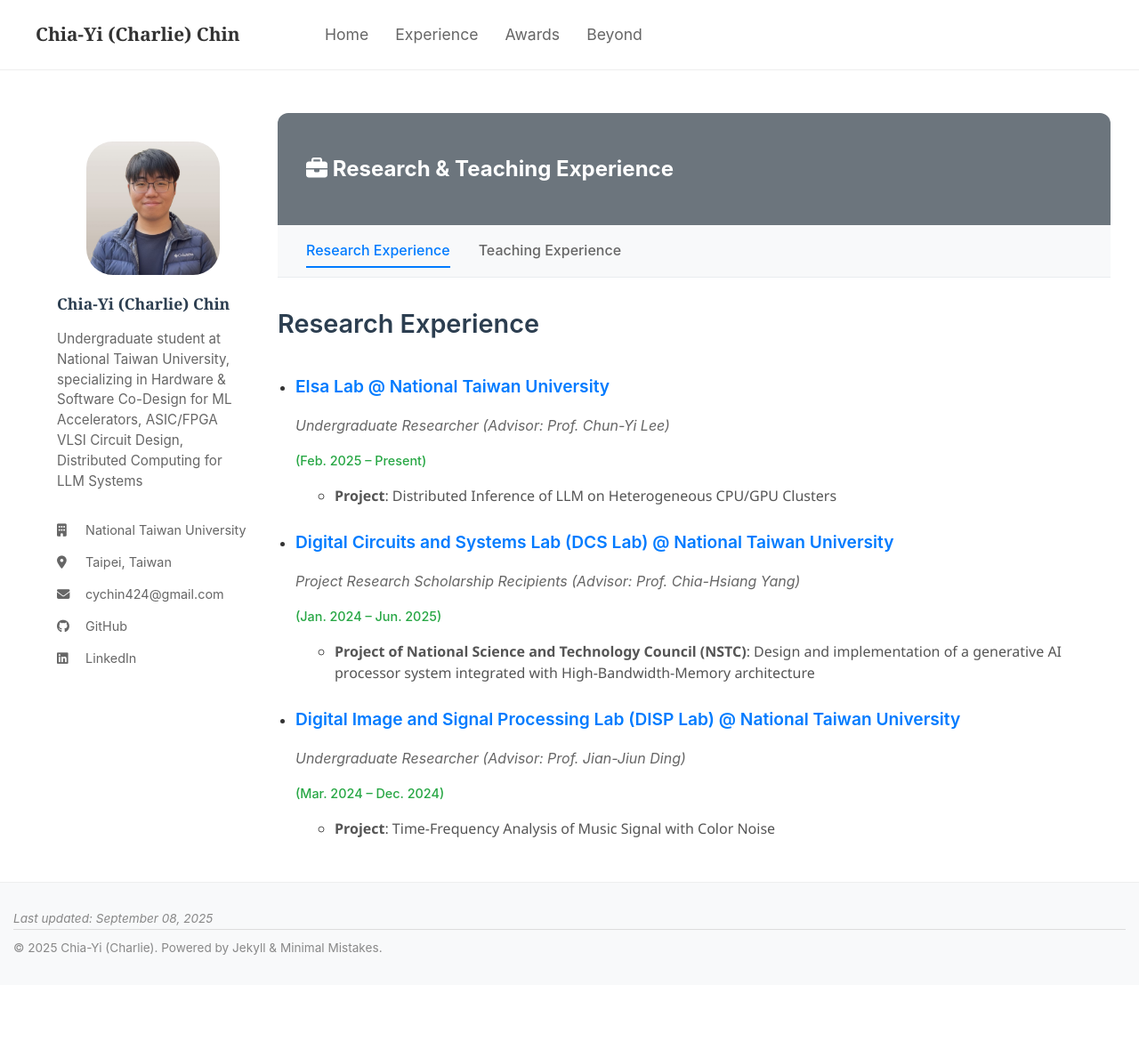
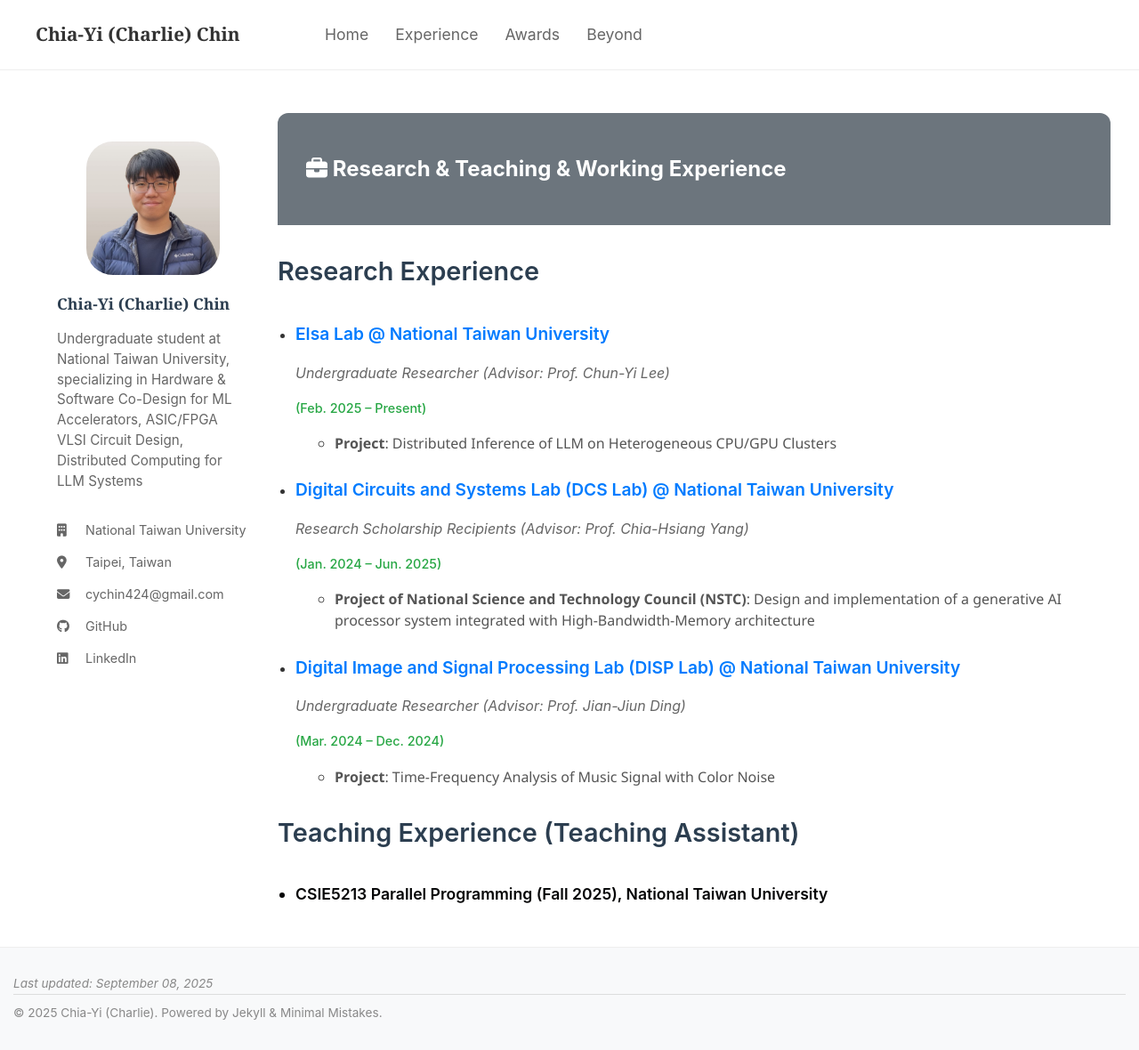
Before and after one commit to charliechin424/charliechin424.github.io, a Jekyll site: the page built from pages/experience.md, in a window 1280 px wide and 1180 px high. Shown: the whole window at 89% size. Built offline with Jekyll 4.4.1, drawn with Linux system fonts in a browser that asks for light colours.

Commit message:
Update Website

```diff
--- a/pages/experience.md
+++ b/pages/experience.md
@@ -181,7 +181,7 @@ ul {
 
 /* Teaching Experience specific styles */
 .course-title {
-  color: #000306f4;
+  color: #000102fb;
   font-weight: 600;
   font-size: 1.1rem;
   margin-bottom: 0.3rem;
@@ -246,85 +246,93 @@ ul {
   <!-- Main Content -->
   <main class="experience-content">
     <div class="experience-content-header">
-      <h2><i class="fa-solid fa-briefcase"></i> Research & Teaching Experience</h2>
+      <h2><i class="fa-solid fa-briefcase"></i> Research & Teaching & Working Experience</h2>
     </div>
 
-    <nav class="experience-section-nav">
+    <!-- <nav class="experience-section-nav">
       <ul>
         <li><a href="#research" class="nav-link active" data-target="research">Research Experience</a></li>
         <li><a href="#teaching" class="nav-link" data-target="teaching">Teaching Experience</a></li>
+        <li><a href="#working" class="nav-link" data-target="working">Working Experience</a></li>
       </ul>
-    </nav>
+    </nav> -->
 
     <!-- Research Experience Section -->
-    <section id="research" class="experience-section active">
-      <h3 class="experience-section-title">Research Experience</h3>
+    <h3 class="experience-section-title">Research Experience</h3>
 
-      <ul>
-          <li>
-              <div class="experience-item">
-                  <div class="experience-header">
-                      <h4 class="position-title">Elsa Lab @ National Taiwan University</h4>
-                      <p class="company-info">Undergraduate Researcher (Advisor: Prof. Chun-Yi Lee)</p>
-                      <p class="duration">(Feb. 2025 – Present)</p>
-                  </div>
-                  <div class="experience-description">
-                      <ul>
-                          <li class="project-item"><strong>Project</strong>: Distributed Inference of LLM on Heterogeneous CPU/GPU Clusters</li>
-                      </ul>
-                  </div>
-              </div>
-          </li>
+    <ul>
+        <li>
+            <div class="experience-item">
+                <div class="experience-header">
+                    <h4 class="position-title">Elsa Lab @ National Taiwan University</h4>
+                    <p class="company-info">Undergraduate Researcher (Advisor: Prof. Chun-Yi Lee)</p>
+                    <p class="duration">(Feb. 2025 – Present)</p>
+                </div>
+                <div class="experience-description">
+                    <ul>
+                        <li class="project-item"><strong>Project</strong>: Distributed Inference of LLM on Heterogeneous CPU/GPU Clusters</li>
+                    </ul>
+                </div>
+            </div>
+        </li>
 
-          <li>
-              <div class="experience-item">
-                  <div class="experience-header">
-                      <h4 class="position-title">Digital Circuits and Systems Lab (DCS Lab) @ National Taiwan University</h4>
-                      <p class="company-info">Project Research Scholarship Recipients (Advisor: Prof. Chia-Hsiang Yang)</p>
-                      <p class="duration">(Jan. 2024 – Jun. 2025)</p>
-                  </div>
-                  <div class="experience-description">
-                      <ul>
-                          <li class="project-item"><strong>Project of National Science and Technology Council (NSTC)</strong>: Design and implementation of a generative AI processor system integrated with High-Bandwidth-Memory architecture</li>
-                      </ul>
-                  </div>
-              </div>
-          </li>
+        <li>
+            <div class="experience-item">
+                <div class="experience-header">
+                    <h4 class="position-title">Digital Circuits and Systems Lab (DCS Lab) @ National Taiwan University</h4>
+                    <p class="company-info">Research Scholarship Recipients (Advisor: Prof. Chia-Hsiang Yang)</p>
+                    <p class="duration">(Jan. 2024 – Jun. 2025)</p>
+                </div>
+                <div class="experience-description">
+                    <ul>
+                        <li class="project-item"><strong>Project of National Science and Technology Council (NSTC)</strong>: Design and implementation of a generative AI processor system integrated with High-Bandwidth-Memory architecture</li>
+                    </ul>
+                </div>
+            </div>
+        </li>
 
-          <li>
-              <div class="experience-item">
-                  <div class="experience-header">
-                      <h4 class="position-title">Digital Image and Signal Processing Lab (DISP Lab) @ National Taiwan University</h4>
-                      <p class="company-info">Undergraduate Researcher (Advisor: Prof. Jian-Jiun Ding)</p>
-                      <p class="duration">(Mar. 2024 – Dec. 2024)</p>
-                  </div>
-                  <div class="experience-description">
-                      <ul>
-                          <li class="project-item"><strong>Project</strong>: Time-Frequency Analysis of Music Signal with Color Noise</li>
-                      </ul>
-                  </div>
-              </div>
-          </li>
-      </ul>
+        <li>
+            <div class="experience-item">
+                <div class="experience-header">
+                    <h4 class="position-title">Digital Image and Signal Processing Lab (DISP Lab) @ National Taiwan University</h4>
+                    <p class="company-info">Undergraduate Researcher (Advisor: Prof. Jian-Jiun Ding)</p>
+                    <p class="duration">(Mar. 2024 – Dec. 2024)</p>
+                </div>
+                <div class="experience-description">
+                    <ul>
+                        <li class="project-item"><strong>Project</strong>: Time-Frequency Analysis of Music Signal with Color Noise</li>
+                    </ul>
+                </div>
+            </div>
+        </li>
+    </ul>
 
-    </section>
+    <!-- Working Experience Section
+    <h3 class="experience-section-title">Working Experience</h3>
+
+    <ul>
+        <li>
+            <div class="experience-item">
+                <div class="experience-header">
+                    <h4 class="position-title">Academia Sinica Research Center</h4>
+                    <p class="company-info">Research Scholarship Recipients in Information Technology Innovation Research Center (Mentor: Dr. Hsiang-Yun Cheng)</p>
+                    <p class="duration">(Sep. 2025 – Present)</p>
+                </div>
+                <div class="experience-description">
+                    <ul>
+                        <li class="project-item"><strong>Project of National Science and Technology Council (NSTC)</strong>: Transcending Intelligence with Transformer Acceleration using Near-Storage and In-Memory Chiplet-based Computing</li>
+                    </ul>
+                </div>
+            </div>
+        </li>
+    </ul> -->
 
     <!-- Teaching Experience Section -->
-    <section id="teaching" class="experience-section">
-      <h3 class="experience-section-title">Teaching Experience</h3>
+    <h3 class="experience-section-title">Teaching Experience (Teaching Assistant)</h3>
+    <ul>
+      <li class="course-title">CSIE5213 Parallel Programming (Fall 2025), National Taiwan University</li>
+    </ul>
 
-      <div class="experience-item">
-        <div class="experience-header">
-          <h4 class="position-title">Teaching Assistant <p class="duration">(Sep. 2025 – Present)</p></h4>
-        </div>
-        <div class="experience-description">
-          <ul>
-            <li class="course-title">CSIE5213 Parallel Programming (Fall 2025), National Taiwan University</li>
-          </ul>
-        </div>
-      </div>
-
-    </section>
   </main>
 </div>
 
```
Also changed, not shown: pages/awards.md (+12 -0 lines), pages/beyond.md (+10 -5 lines), 1 other file.
